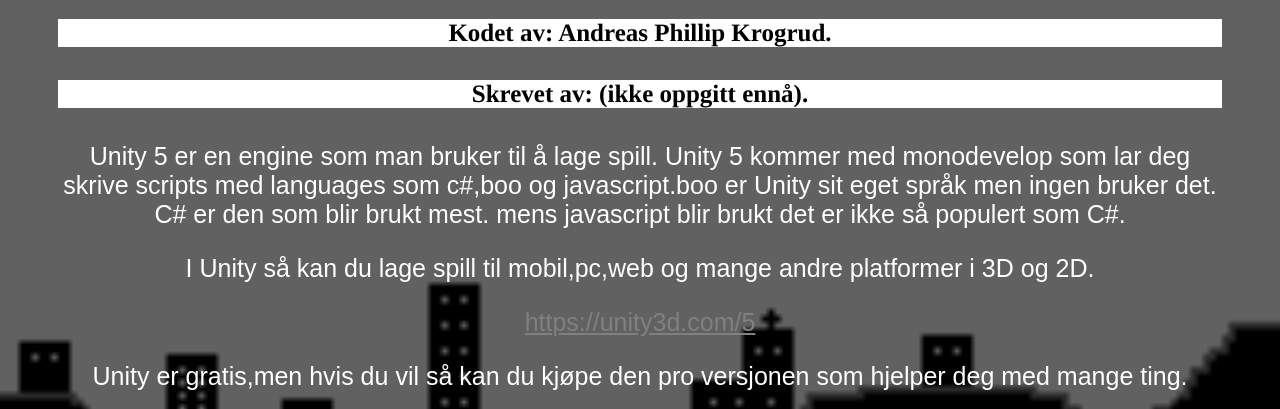
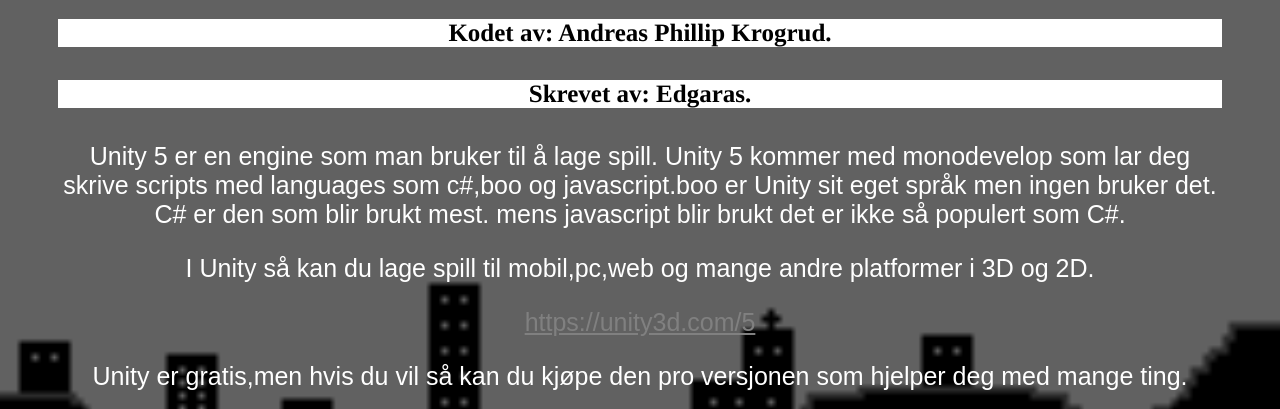
Before and after one commit to ShardeOrSerna/WebPageBlog, a plain HTML site: page UnityBlogPage1NO.html in a window 1280 px wide. Shown: the part 241-650 px from the top of the page. Drawn offline with Linux system fonts and the light colour scheme.

Commit message:
Name added

```diff
--- a/UnityBlogPage1NO.html
+++ b/UnityBlogPage1NO.html
@@ -17,7 +17,7 @@
         <div class = "page">
         <h3>Unity</h3>
         <h4> Kodet av: Andreas Phillip Krogrud. </h4>
-        <h4> Skrevet av: (ikke oppgitt ennå). </h4>
+        <h4> Skrevet av: Edgaras. </h4>
         <p>Unity 5 er en engine som man bruker til å lage spill. Unity 5 kommer med monodevelop som lar deg skrive scripts med languages som c#,boo og javascript.boo er Unity sit eget språk men ingen bruker det. C# er den som blir brukt mest. mens javascript blir brukt det er ikke så populert som C#.
 </p>
         <p> I Unity så kan du lage spill til mobil,pc,web og mange andre platformer i 3D og 2D.
```
